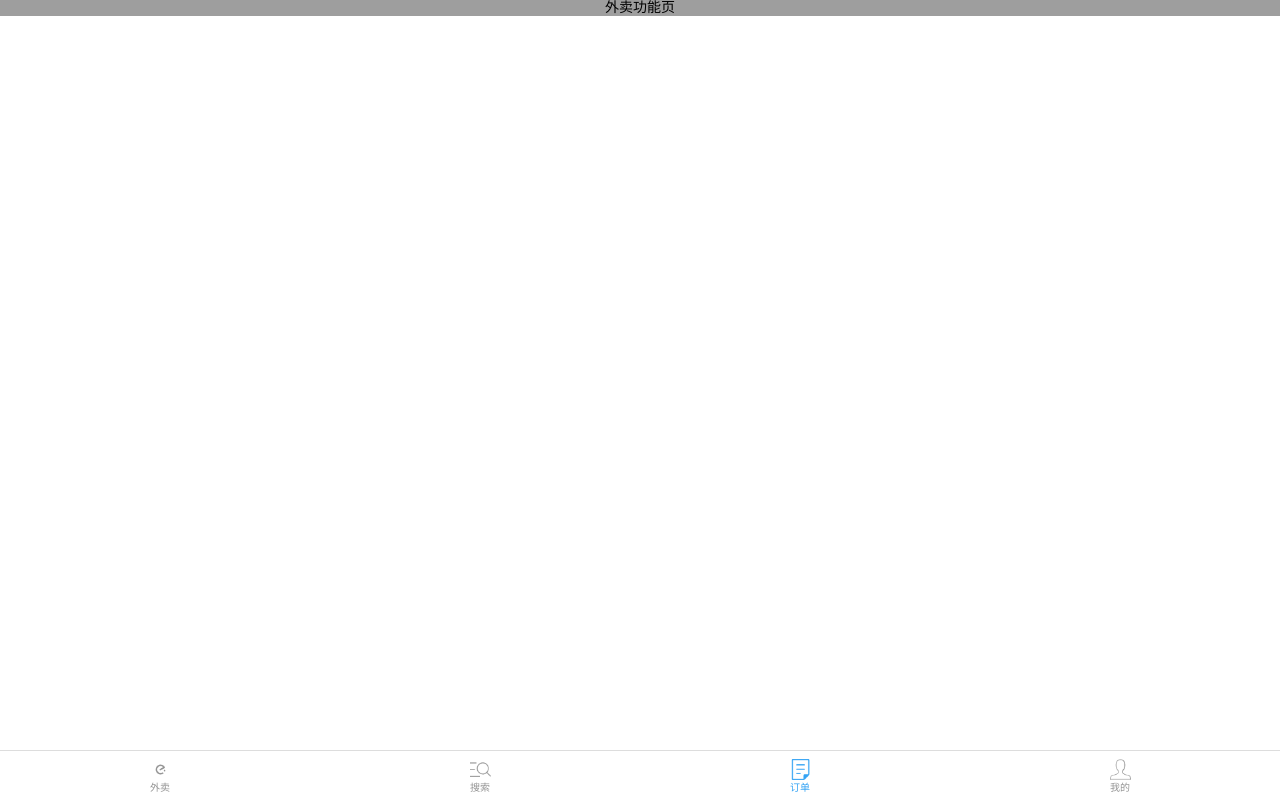
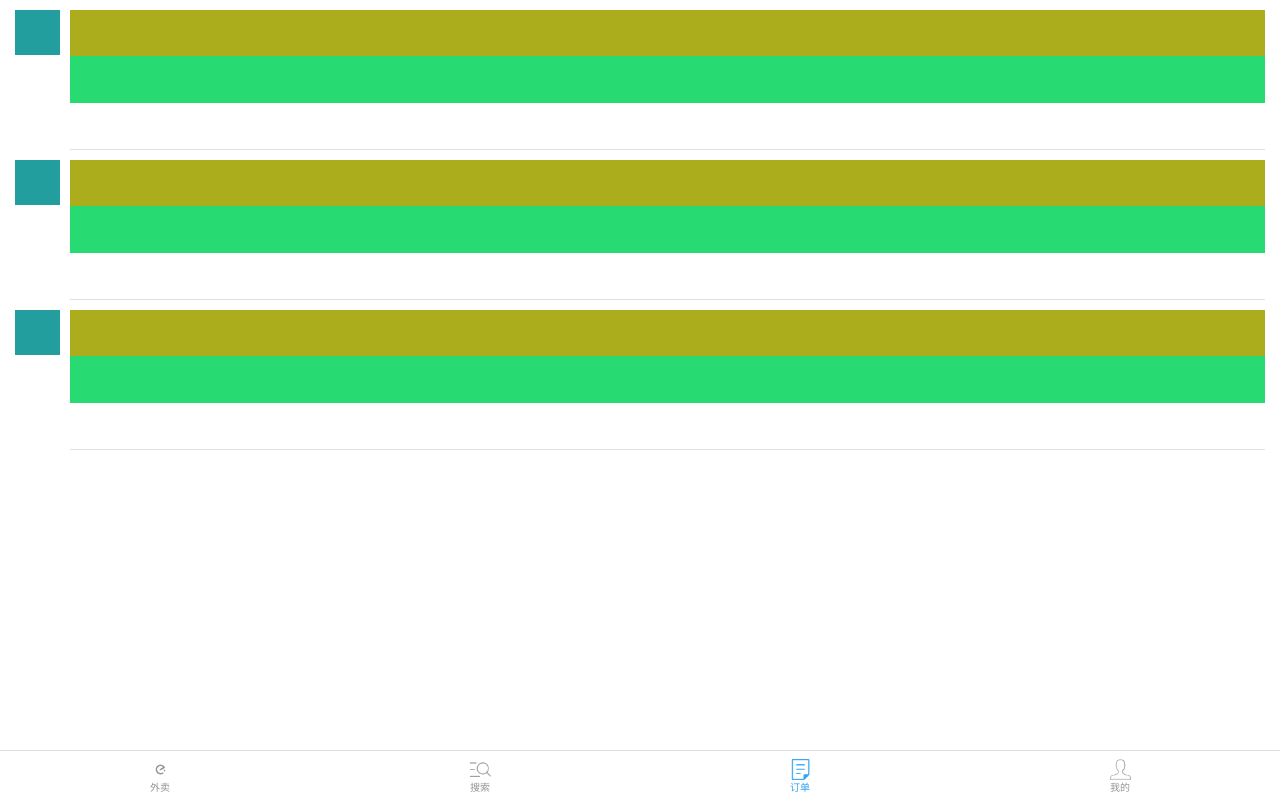
Before and after one commit to wjrhyw/react_project, a React (Create React App) app: page / in a window 1280 px wide. Both pictures are taken after a click on the element "订单". Built offline with nearby package versions, Linux system fonts and the light colour scheme; grey boxes are pictures that could not be loaded.

Commit message:
hxj fixed

```diff
--- a/src/assets/css/index.css
+++ b/src/assets/css/index.css
@@ -2,3 +2,48 @@
     margin:0;
     padding:0;
 }
+
+/*DingDan-Style*/
+.CardOutSet{
+    padding: 10px 15px 0px 15px;
+    height: 150px;
+    width: 100%;
+    display: flex;
+    background-color: rgb(255, 255, 255);
+    justify-content:center;
+}
+
+.CardShopIcon{
+    height: 45px;
+    width: 45px;
+    background: #239e9e;
+    margin-right: 10px
+}
+
+.CardInsideRight{
+    flex: 1;
+    flex-direction:column;
+    height: 100%;
+    border-bottom: 0.5px solid rgba(224, 224, 224, 0.95);
+    display: flex;
+    background-color: rgb(255, 255, 255);
+}
+
+.CardInsideRighchild1{
+    flex: 1;
+    display: flex;
+    background-color: rgb(171, 173, 28);
+}
+
+.CardInsideRighchild2{
+    flex: 1;
+    display: flex;
+    background-color: rgb(40, 218, 114);
+}
+
+.CardInsideRighchild3{
+    flex: 1;
+    display: flex;
+    /*background-color: rgb(29, 206, 197);*/
+}
+/*DingDan-Style*/
--- a/src/components/Index.js
+++ b/src/components/Index.js
@@ -1,6 +1,8 @@
 import React,{Component} from 'react';
 import { TabBar } from 'antd-mobile';
 import TakeOutIndex from './TakeOut/TakeOutIndex';
+import DingDancomp from './Orders/DingDancomp';
+
 class Index extends Component{
   constructor(props){
     super(props);
@@ -76,6 +78,7 @@ class Index extends Component{
           >
             {this.renderContent(TakeOutIndex)}
           </TabBar.Item>
+
           <TabBar.Item
             icon={
               <div style={{
@@ -100,8 +103,9 @@ class Index extends Component{
               });
             }}
           >
-            {this.renderContent(TakeOutIndex)}
+            {this.renderContent(DingDancomp)}
           </TabBar.Item>
+
           <TabBar.Item
             icon={
               <div style={{
--- /dev/null
+++ b/src/components/Orders/DingDancomp.js
@@ -0,0 +1,39 @@
+import React from 'react';
+import '../../assets/css/index.css';
+//import { Card,WhiteSpace } from 'antd-mobile';
+
+class DingDancomp extends React.Component{
+    render(){
+        return(
+           <>
+           <DingDancompItem/>
+           <DingDancompItem/>
+           <DingDancompItem/>
+           </>
+        )
+    }
+}
+
+class DingDancompItem extends React.Component{
+    render(){
+        return(
+            <div className="CardOutSet">
+                <div className="CardShopIcon">
+                </div>
+                <div className="CardInsideRight">
+                    <div className="CardInsideRighchild1">
+
+                    </div>
+                    <div className="CardInsideRighchild2">
+
+                    </div>
+                    <div className="CardInsideRighchild3">
+
+                    </div>
+                </div>
+            </div>
+        )
+    }
+}
+
+export default DingDancomp;
```
Also changed, not shown: 1 other file (tests, documents, lock files or other folders).
